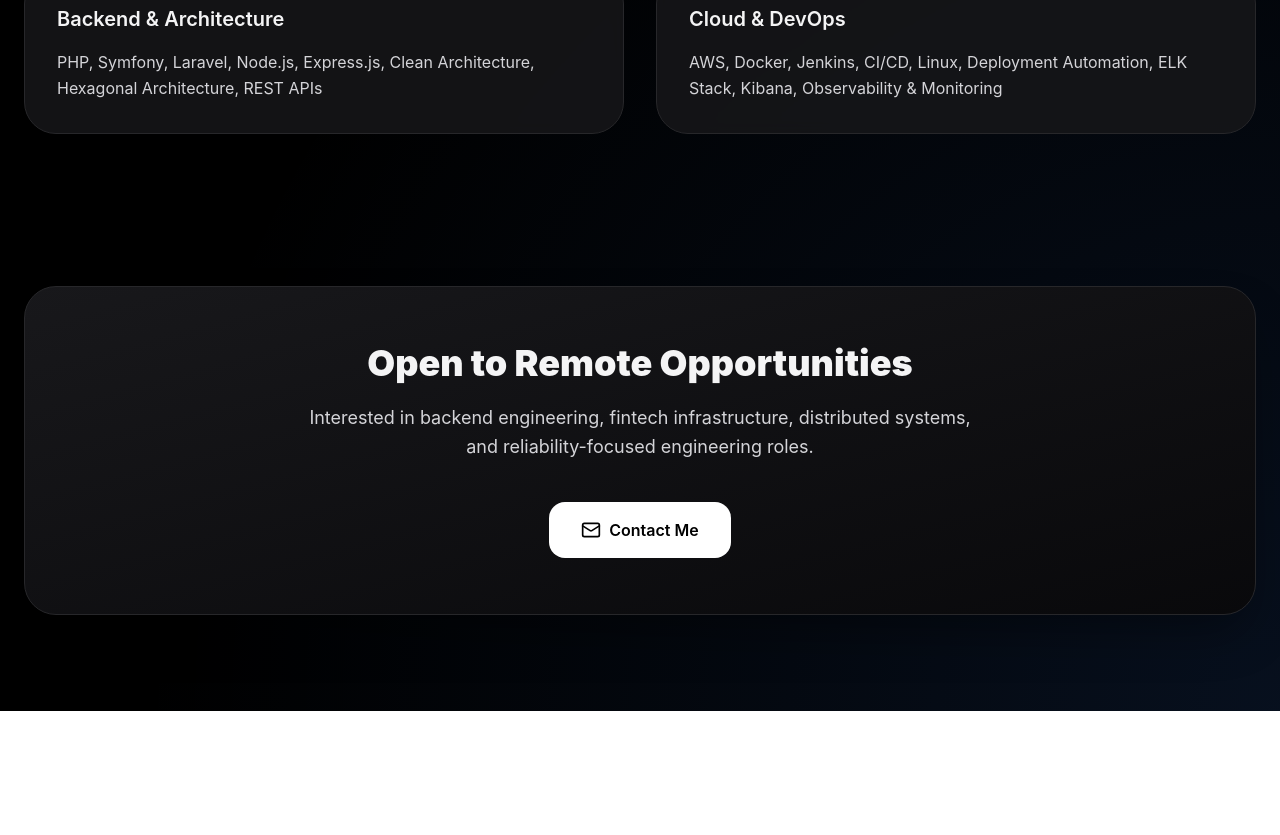
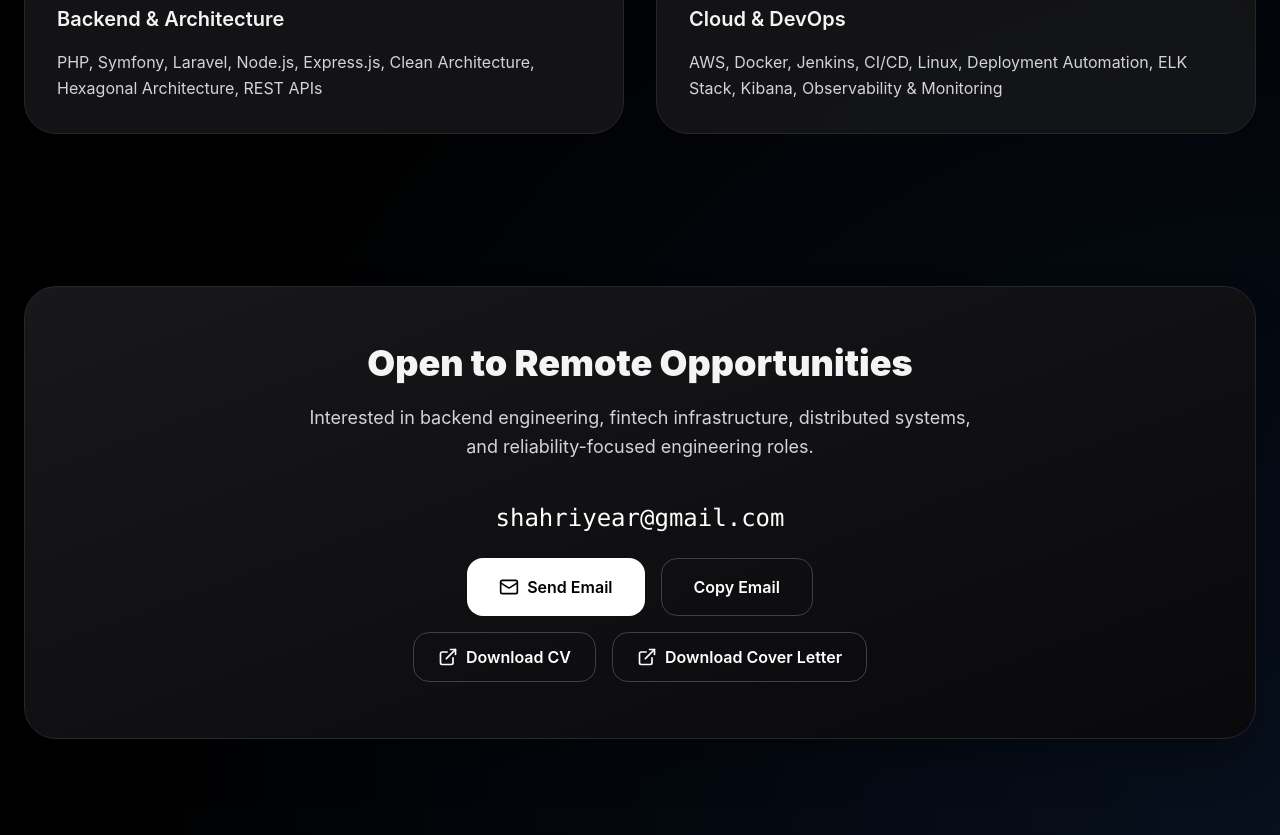
Before and after one commit to shahriyear/portfolio, a React app: page / in a window 1280 px wide. Shown: the part 2284-3119 px from the top of the page. Before the commit the page ends 2995 px from the top, so only its background shows below. Built offline with nearby package versions, Linux system fonts and the light colour scheme; the HTML template or start-up script is replaced by a standard one.

Commit message:
contact fix

```diff
--- a/src/App.jsx
+++ b/src/App.jsx
@@ -257,13 +257,48 @@ export default function Portfolio() {
             distributed systems, and reliability-focused engineering roles.
           </p>
 
+          <div className="space-y-6">
+            <div className="text-2xl font-mono text-white">
+              shahriyear@gmail.com
+            </div>
+
+            <div className="flex flex-col gap-4">
+              <div className="flex gap-4 justify-center">
                 <a
                   href="mailto:shahriyear@gmail.com"
                   className="inline-flex items-center gap-2 px-8 py-4 rounded-2xl bg-white text-black font-semibold hover:opacity-90 transition"
                 >
                   <Mail className="w-5 h-5" />
-            Contact Me
+                  Send Email
                 </a>
+                <button
+                  onClick={() => navigator.clipboard.writeText('shahriyear@gmail.com')}
+                  className="inline-flex items-center gap-2 px-8 py-4 rounded-2xl border border-zinc-700 text-white font-semibold hover:border-zinc-500 transition"
+                >
+                  Copy Email
+                </button>
+              </div>
+
+              <div className="flex gap-4 justify-center">
+                <a
+                  href="/Fahim_Shahriyear_Senior_Software_Engineer_CV.pdf"
+                  download
+                  className="inline-flex items-center gap-2 px-6 py-3 rounded-2xl border border-zinc-700 text-white font-semibold hover:border-zinc-500 transition"
+                >
+                  <ExternalLink className="w-5 h-5" />
+                  Download CV
+                </a>
+                <a
+                  href="/Fahim_Shahriyear_Senior_Software_Engineer_Cover.pdf"
+                  download
+                  className="inline-flex items-center gap-2 px-6 py-3 rounded-2xl border border-zinc-700 text-white font-semibold hover:border-zinc-500 transition"
+                >
+                  <ExternalLink className="w-5 h-5" />
+                  Download Cover Letter
+                </a>
+              </div>
+            </div>
+          </div>
         </div>
       </section>
     </div>
```
Also changed, not shown: 2 other files (tests, documents, lock files or other folders). Lines whose indentation alone changed are shown as unchanged.
